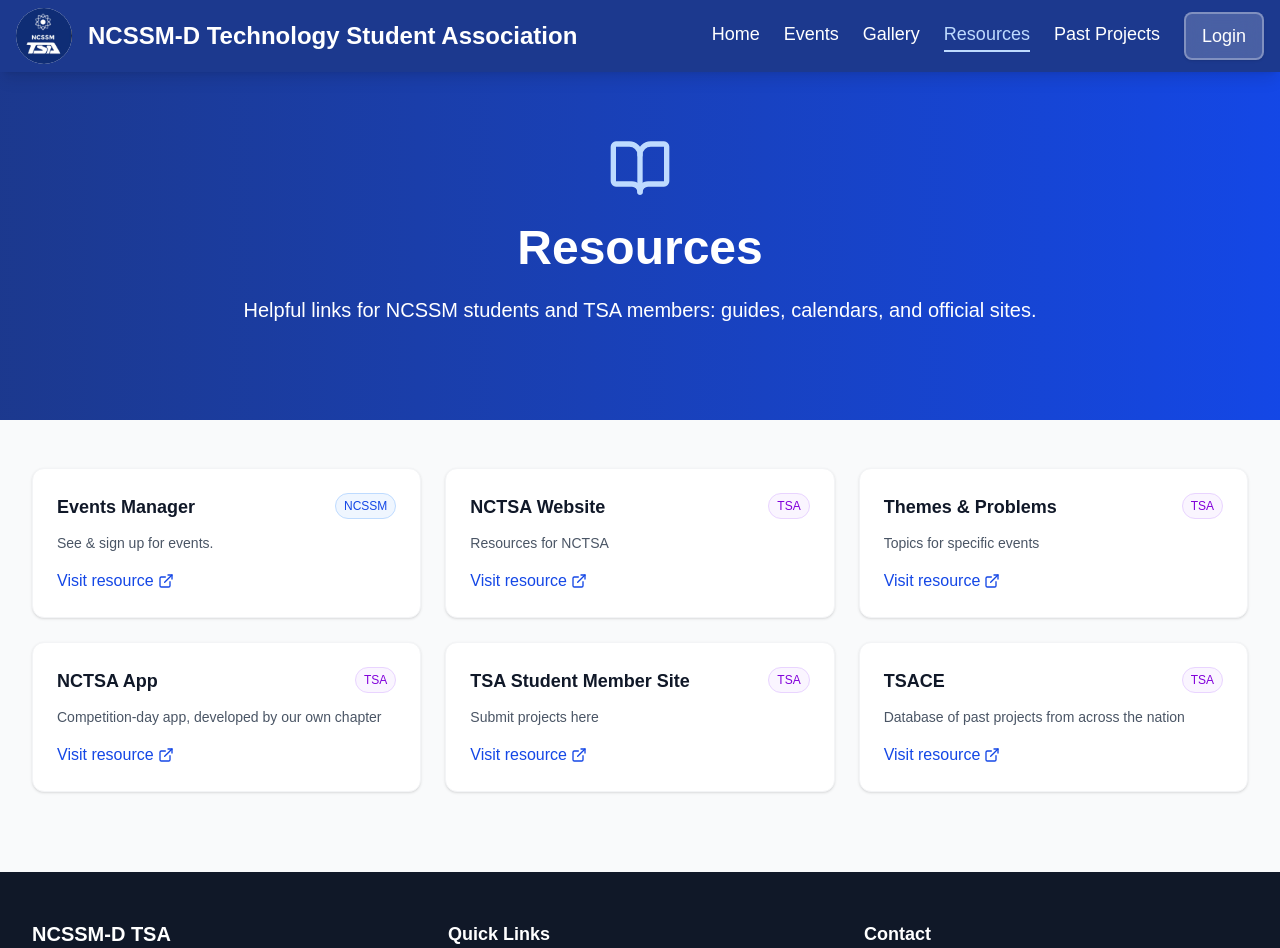
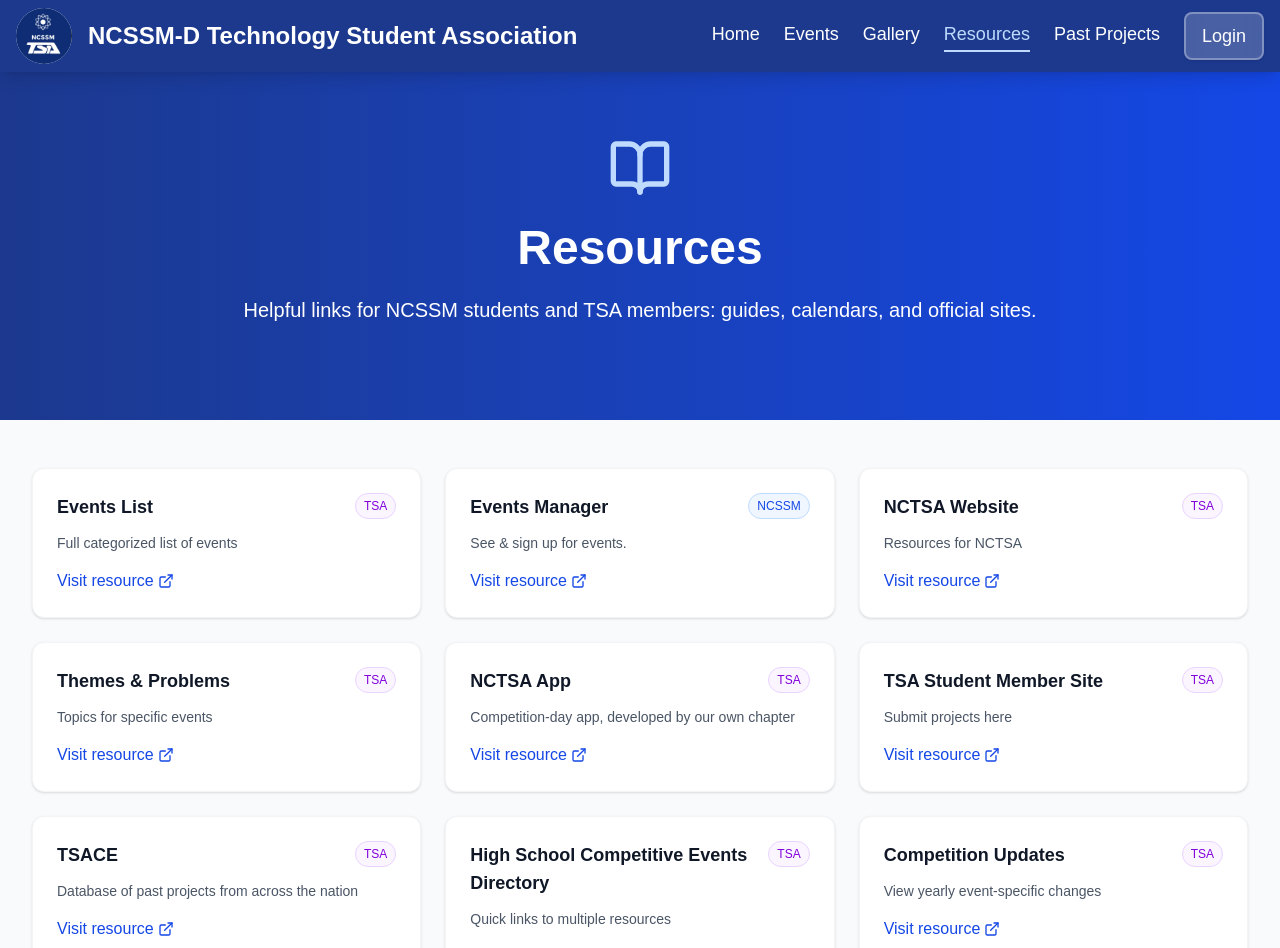
Before and after one commit to ncssmtsa2025git/ncssm-tsa-hub-deploy, a Next.js app in the folder website-frontend/: page /resources in a window 1280 px wide. Shown: the top 948 px of the page. Built offline with nearby package versions, Linux system fonts and the light colour scheme; no server answers.

Commit message:
added more resources

```diff
--- a/website-frontend/app/resources/page.tsx
+++ b/website-frontend/app/resources/page.tsx
@@ -12,6 +12,12 @@
 }
 
 const resources: Resource[] = [
+  {
+    title: 'Events List',
+    description: 'Full categorized list of events',
+    href: 'https://tsaweb.org/competitions',
+    category: 'TSA',
+  },
   {
     title: 'Events Manager',
     description: 'See & sign up for events.',
@@ -42,12 +48,24 @@
     href: 'https://tsamembership.registermychapter.com/members#',
     category: 'TSA',
   },
-    {
+  {
     title: 'TSACE',
     description: 'Database of past projects from across the nation',
     href: 'https://www.tsace.org/projects',
     category: 'TSA',
   },
+  {
+    title: 'High School Competitive Events Directory',
+    description: 'Quick links to multiple resources',
+    href: 'https://www.nctsa.org/high-school-events',
+    category: 'TSA',
+  },
+  {
+    title: 'Competition Updates',
+    description: 'View yearly event-specific changes',
+    href: 'https://tsaweb.org/competitions/competition-updates',
+    category: 'TSA',
+  }
 ]
 
 export default function ResourcesPage(): React.ReactElement {
```
